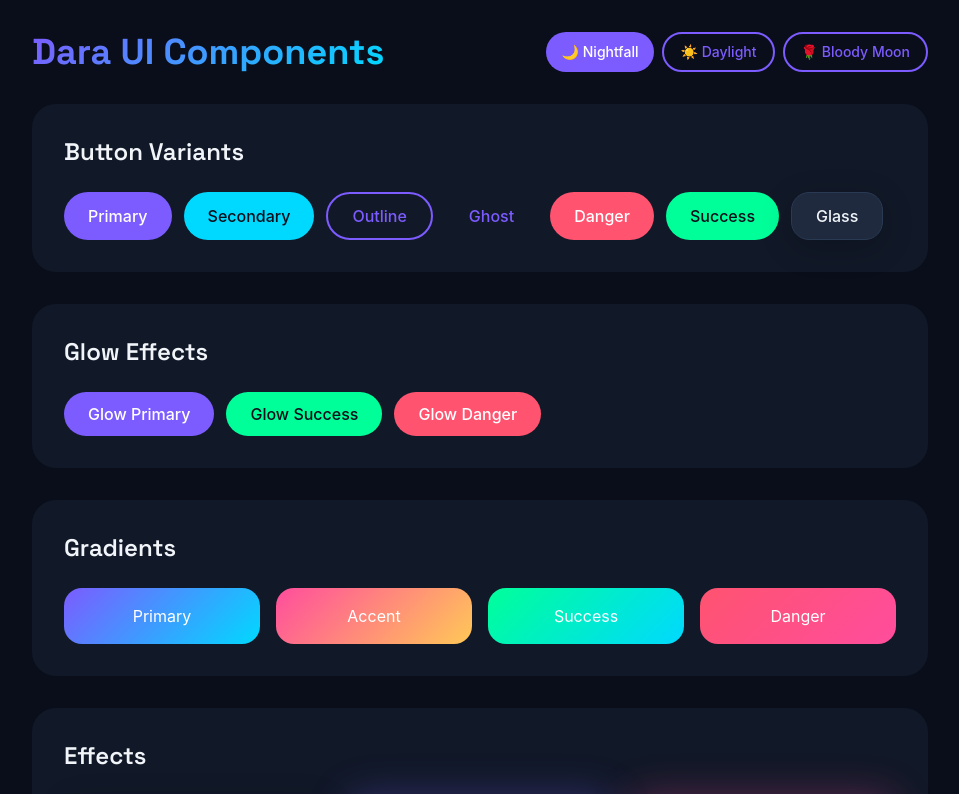
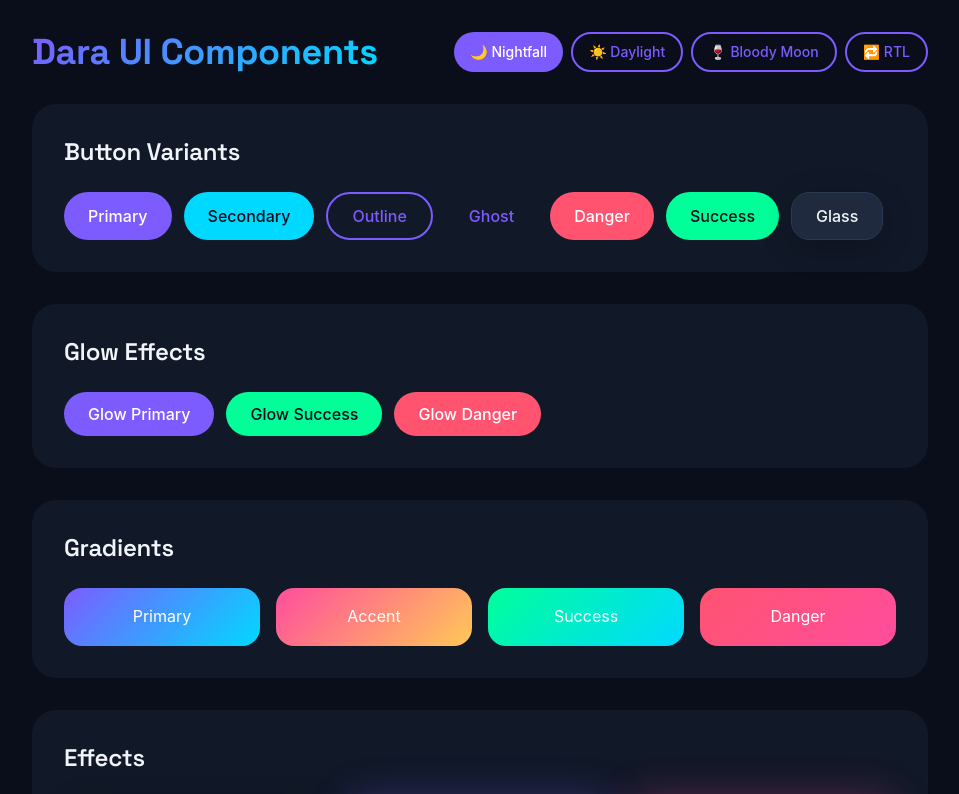
Before and after one commit to idarigan/dara-ui, a React (Vite) app: page / in a window 1280 px wide. Shown: the top 794 px of the page, without its empty margins (160-1119 px from the left). Built offline with nearby package versions, Linux system fonts and the light colour scheme; a web font is replaced by a local one.

Commit message:
feat(i18n): add RTL/LTR font-stack switching with useDirection hook

```diff
--- a/src/App.tsx
+++ b/src/App.tsx
@@ -1,11 +1,13 @@
 import React, { useState, useEffect } from "react";
 import Button from "./components/Button/Button";
+import useDirection from "./hooks/useDirection";
 import "./styles/index.css";
 
 type Theme = "nightfall" | "daylight" | "bloody-moon";
 
 function App() {
   const [theme, setTheme] = useState<Theme>("nightfall");
+  const { direction, toggleDirection } = useDirection("ltr");
 
   useEffect(() => {
     document.documentElement.setAttribute("data-theme", theme);
@@ -45,7 +47,10 @@ function App() {
               variant={theme === "bloody-moon" ? "primary" : "outline"}
               onClick={() => changeTheme("bloody-moon")}
             >
-              🌹 Bloody Moon
+              🍷 Bloody Moon
+            </Button>
+            <Button size="sm" variant="outline" onClick={toggleDirection}>
+              {direction === "ltr" ? "🔁 RTL" : "🔁 LTR"}
             </Button>
           </div>
         </div>
--- /dev/null
+++ b/src/hooks/useDirection.ts
@@ -0,0 +1,24 @@
+import { useState, useEffect, useCallback } from "react";
+
+type Direction = "ltr" | "rtl";
+
+export function useDirection(initialDirection: Direction = "ltr") {
+  const [direction, setDirection] = useState<Direction>(initialDirection);
+
+  useEffect(() => {
+    document.documentElement.dir = direction;
+    document.documentElement.lang = direction === "rtl" ? "fa" : "en";
+  }, [direction]);
+
+  const toggleDirection = useCallback(() => {
+    setDirection((prev) => (prev === "ltr" ? "rtl" : "ltr"));
+  }, []);
+
+  const setDirectionTo = useCallback((dir: Direction) => {
+    setDirection(dir);
+  }, []);
+
+  return { direction, setDirection: setDirectionTo, toggleDirection };
+}
+
+export default useDirection;
--- a/src/index.ts
+++ b/src/index.ts
@@ -1,4 +1,6 @@
 export { Button } from "./components/Button/Button";
 export type { ButtonProps } from "./components/Button/Button";
+export { default as useDirection } from "./hooks/useDirection";
+export const version = "0.1.0";
 
-export const version = "0.1.0";
+import "./styles/index.css";
```
